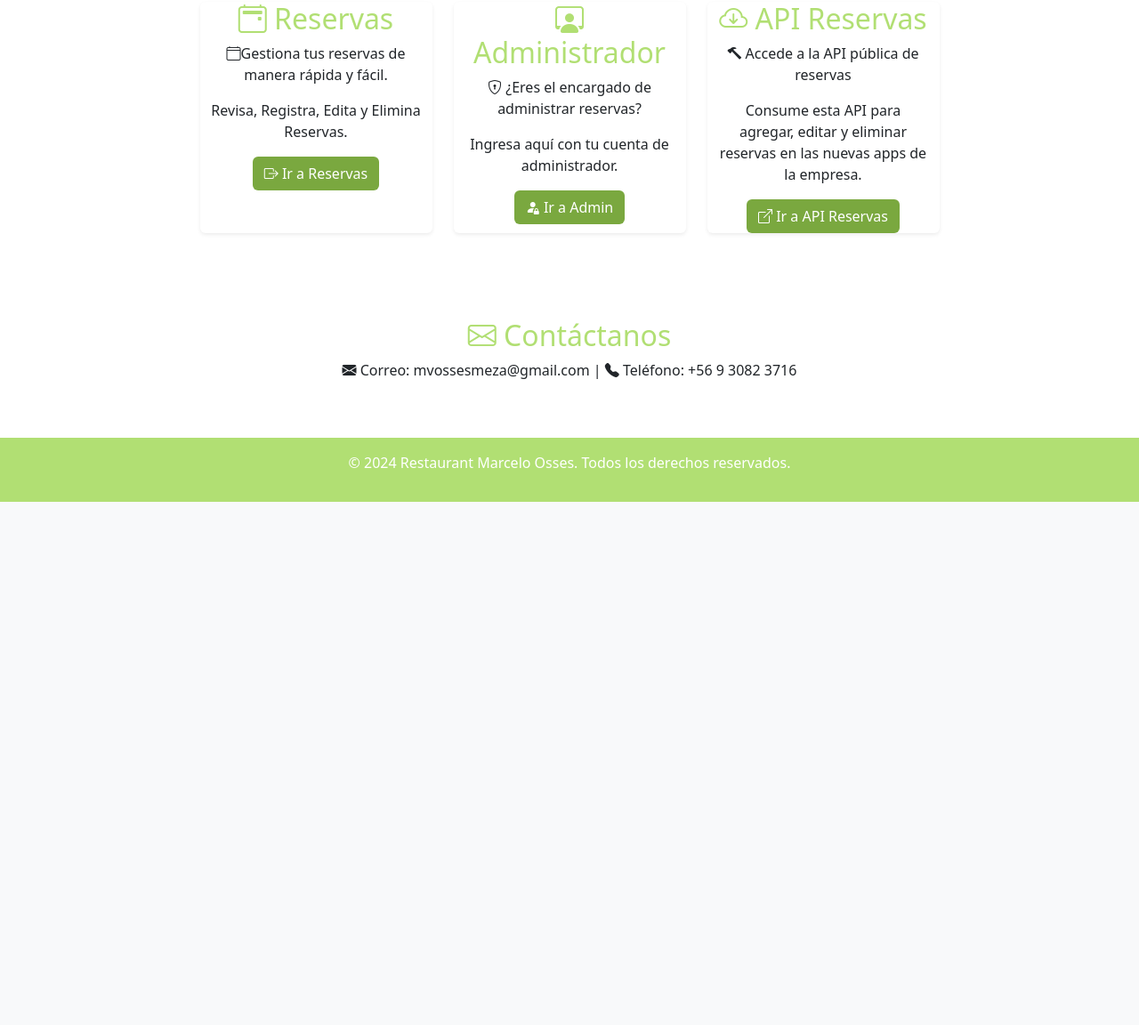
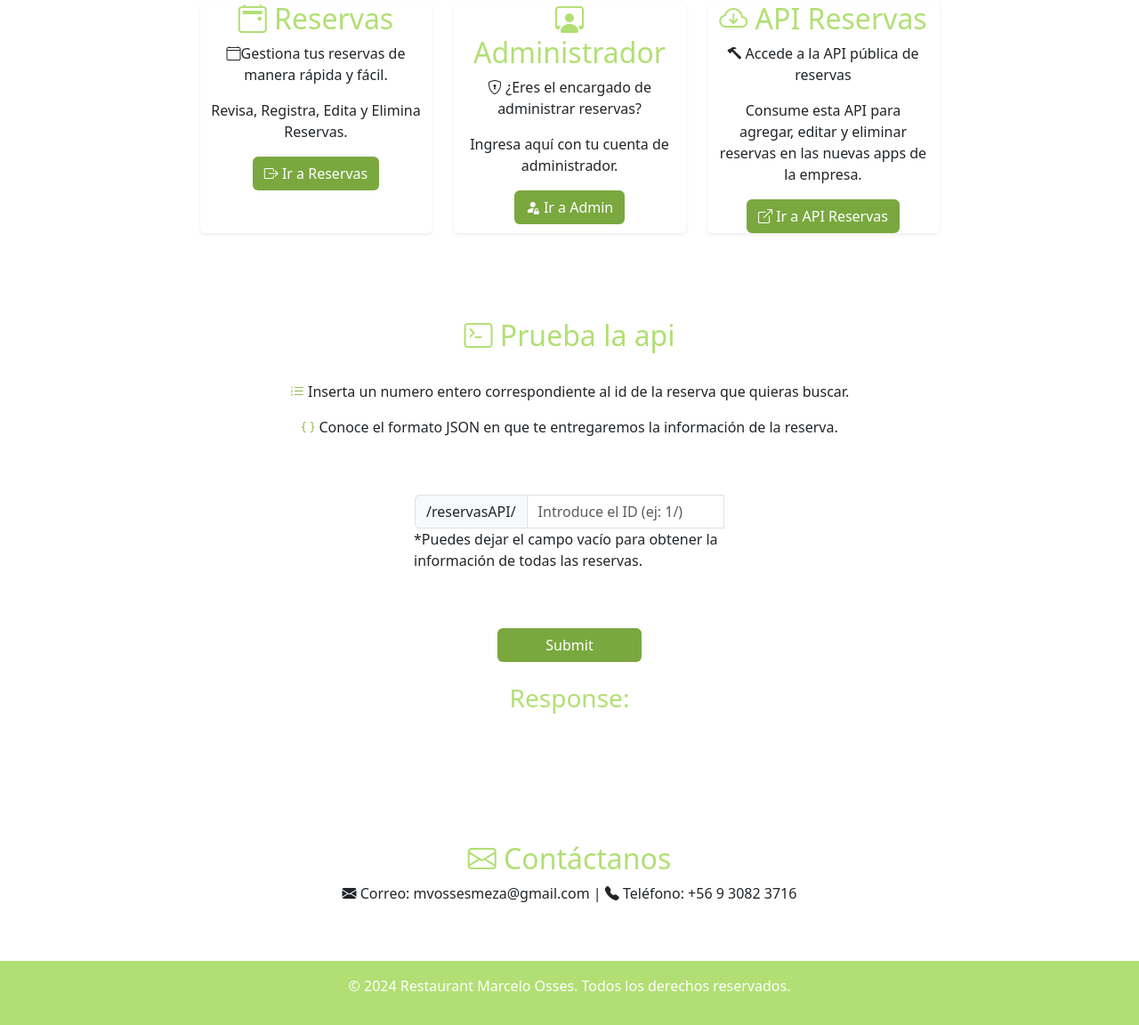
Before and after one commit to MVOSSES/EVA4_FINAL, a Django app: page / in a window 1280 px wide. Shown: the part 690-1842 px from the top of the page at 89% size. Before the commit the page ends 1254 px from the top, so only its background shows below. Run offline with Django 5.2, Linux system fonts and the light colour scheme; some libraries are stand-ins or nearby versions.

Commit message:
Sección TRY ME! -Se ha añadido una sección para probar la api en index.html

```diff
--- a/templates/index.html
+++ b/templates/index.html
@@ -129,6 +129,67 @@ Fin Agregar un video de youtube-->
     </div>
 </section>
 
+<!-- Sección Prueba la api -->
+<div class="container py-5">
+    <div class="row g-4 justify-content-center">
+        <div class="text-center text-color1">
+            <h2>
+                <i class="bi bi-terminal"></i>
+                Prueba la api
+            </h2>
+        </div>
+        <div class="text-center">
+            <p>
+                <i class="bi bi-list-ol text-color3"></i>
+                Inserta un numero entero correspondiente al id de la reserva que quieras buscar.
+            </p>
+            <p>
+                <i class="bi bi-braces text-color3"></i>
+                Conoce el formato JSON en que te entregaremos la información de la reserva.
+            </p>
+        </div>
+        <div class="row justify-content-center">
+            <section class="col-md-6 col-lg-4 services-section align-items-center py-5">
+                <div class="input-group">
+                    <span class="input-group-text">/reservasAPI/</span>
+                    <input type="text" id="endpoint" class="form-control text-color3" placeholder="Introduce el ID (ej: 1/)">
+                    <p>*Puedes dejar el campo vacío para obtener la información de todas las reservas.</p>
+                </div>
+            </section>
+        </div>
+
+        <div class="row justify-content-center">
+            <div class="col-md-3 col-lg-2">
+                <button class="btn btn-color4 w-100" onclick="testAPI()">Submit</button>
+            </div>
+        </div>
+
+            <h3 class="text-center text-color1">Response:</h3>
+            <pre id="response" class="text-center"></pre>
+
+    </div>
+</div>
+
+    <!---- Script para consumir la api e interpretar los resultados-->
+    <script>
+        function testAPI() {
+            const endpoint = document.getElementById("endpoint").value;
+            const baseURL = "http://127.0.0.1:8000/reservasAPI/";
+            const url = baseURL + endpoint;
+
+            fetch(url)
+                .then(response => response.json())
+                .then(data => {
+                    document.getElementById("response").textContent = JSON.stringify(data, null, 2);
+                })
+                .catch(error => {
+                    document.getElementById("response").textContent = "Error: " + error;
+                });
+        }
+    </script>
+
+<!-- Fin sección prueba la api-->
+
 <!-- Sección Contacto -->
 <section id="contacto" class="py-5">
     <div class="container">
```
